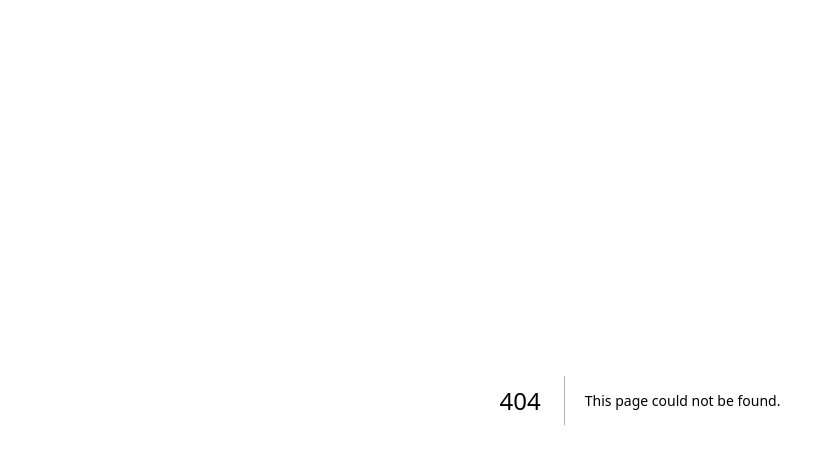
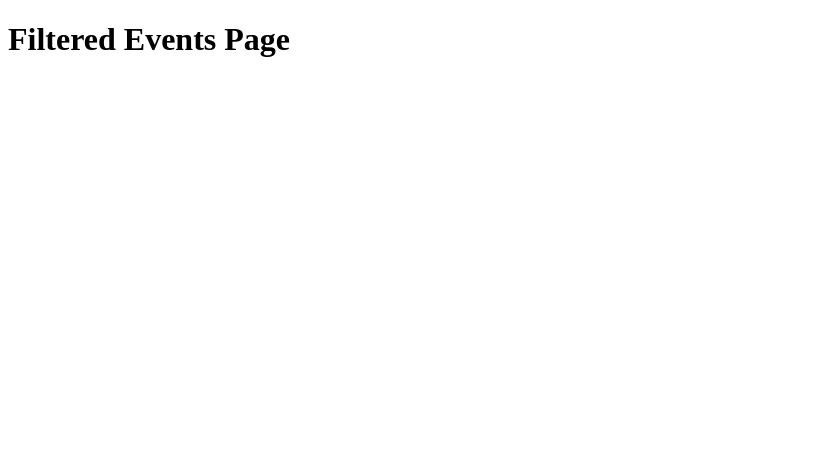
Before and after one commit to zzangCS/zzangNext-2, a Next.js app in the folder events-app/: page /events in a window 1280 px wide. Before the commit this address had no page. Shown: the top 464 px of the page, without its empty margins (0-835 px from the left). Built offline with nearby package versions, Linux system fonts and the light colour scheme.

Commit message:
Feat: [events-app] 라우팅 설정

```diff
--- /dev/null
+++ b/events-app/pages/events/[...slug].js
@@ -0,0 +1,7 @@
+export default function FilteredEventsPage() {
+  return (
+    <div>
+      <h1>Filtered Events Page</h1>
+    </div>
+  );
+}
```
Also changed, not shown: events-app/pages/events/[eventId].js (added, +7 -0 lines), events-app/pages/events/index.js (added, +7 -0 lines).
